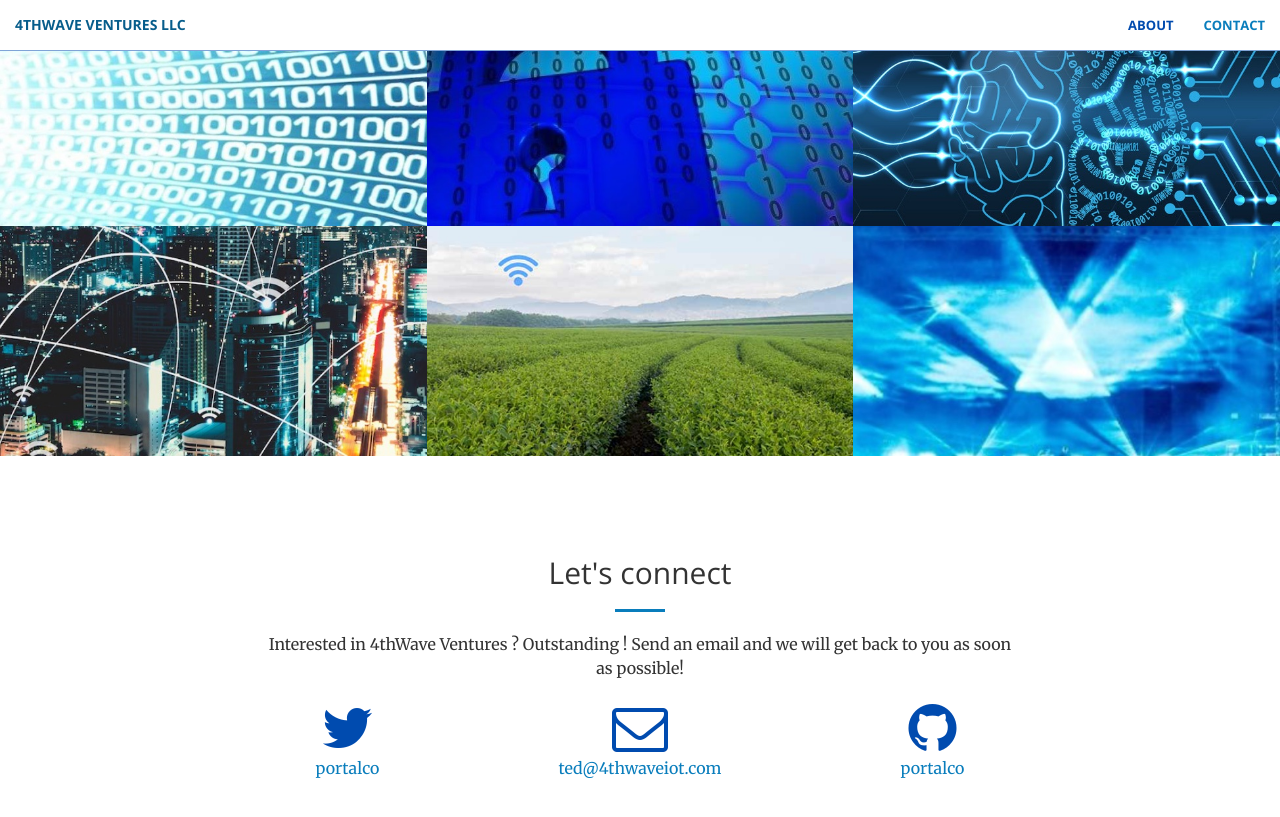
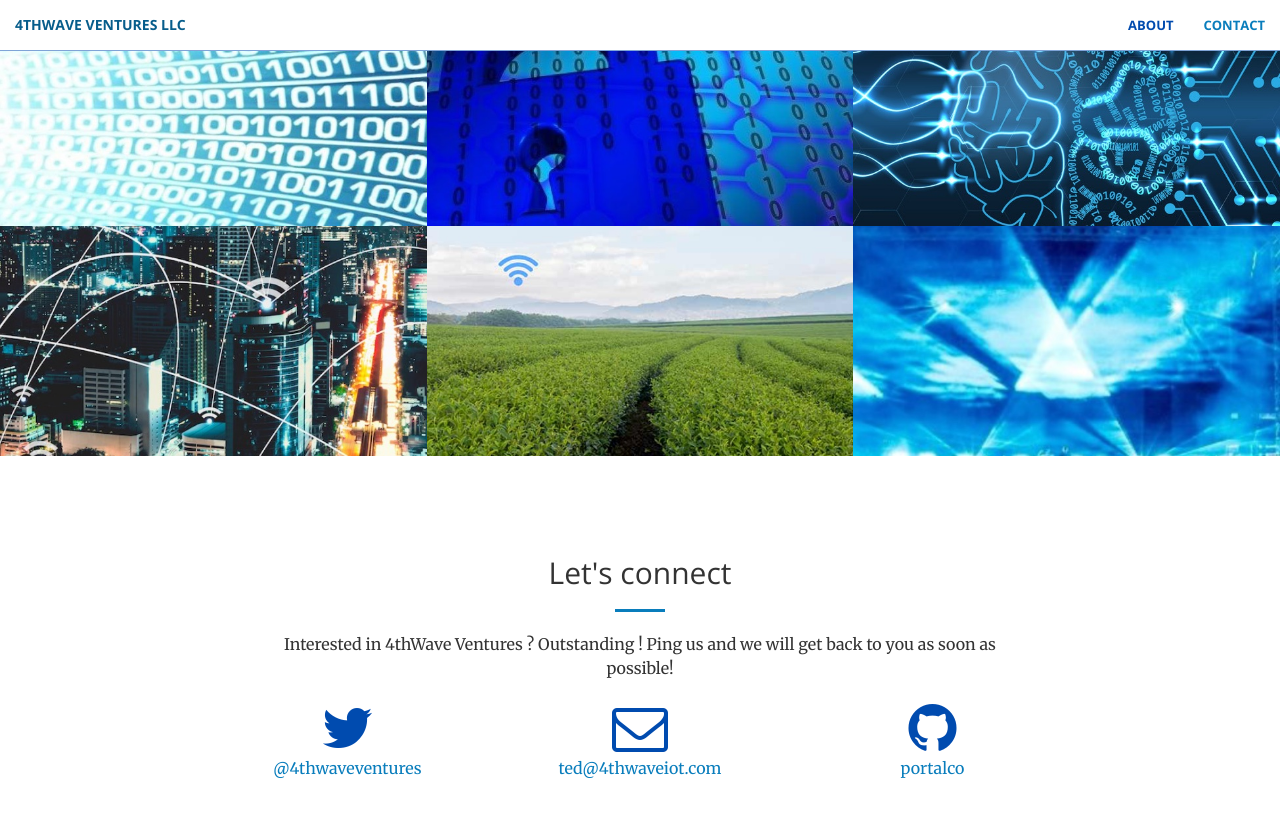
Before and after one commit to 4thWave/4thwave.github.io, a Jekyll site: the page built from index.html, in a window 1280 px wide and 900 px high, scrolled down 1680 px. Shown: the top 817 px of the window. Built offline with Jekyll 4.4.1, drawn with Linux system fonts in a browser that asks for light colours.

Commit message:
updateds for twitter handle

```diff
--- a/_config.yml
+++ b/_config.yml
@@ -5,7 +5,7 @@ description: "4thwave is a intername software company"
 baseurl: "" # the subpath of your site, e.g. /blog/
 url: "" # the base hostname & protocol for your site
 
-twitter_username: "portalco"
+twitter_username: "@4thwaveventures"
 github_username: portalco
 
 # Build settings
--- a/_includes/contact.html
+++ b/_includes/contact.html
@@ -4,7 +4,7 @@
             <div class="col-lg-8 col-lg-offset-2 text-center">
                 <h2 class="section-heading">Let's connect</h2>
                 <hr class="primary">
-                <p>Interested in 4thWave Ventures ? Outstanding ! Send an email and we will get back to you as soon as possible!</p>
+                <p>Interested in 4thWave Ventures ? Outstanding ! Ping us and we will get back to you as soon as possible!</p>
             </div>
         <div class="col-lg-2 col-lg-offset-2 text-center">
             <a href="https://twitter.com/{{ site.twitter_username }}">
```
